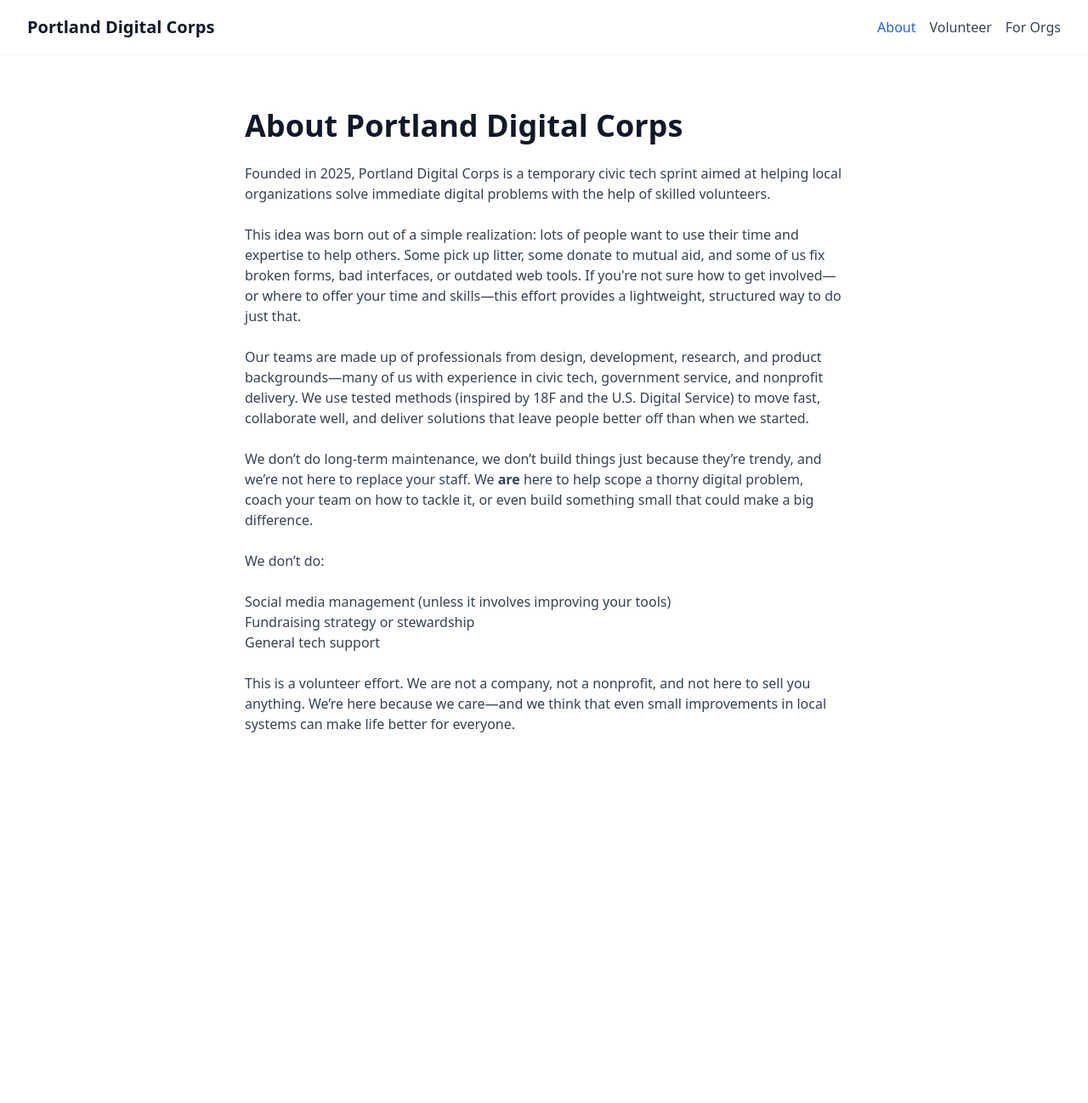
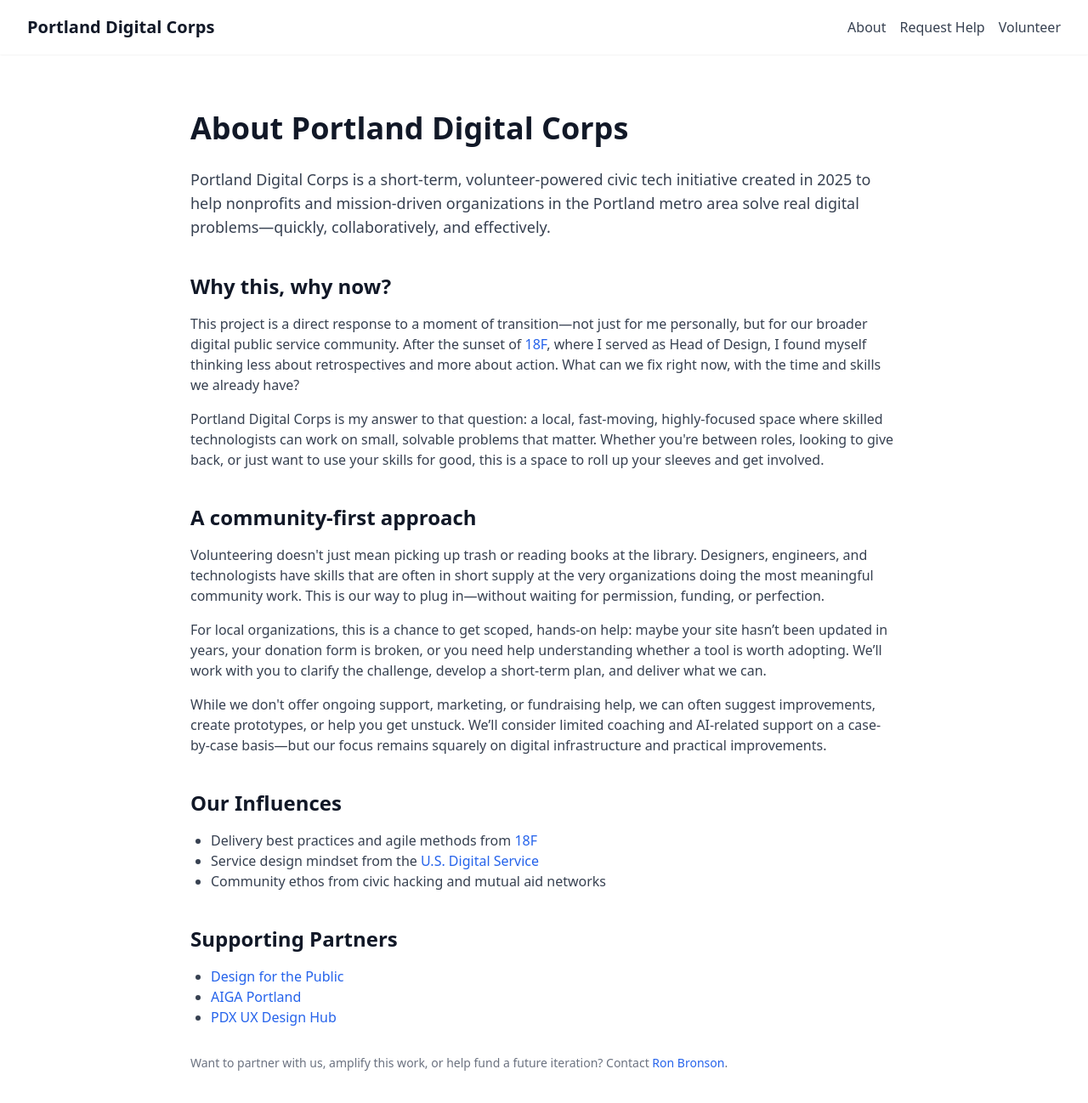
Before and after one commit to PDX-Digital-Corps/homepage, a plain HTML site: page about.html in a window 1280 px wide. Shown: the whole page at 85% size. Before the commit the page ends 928 px from the top, so only its background shows below. Drawn offline with nearby package versions, Linux system fonts and the light colour scheme.

Commit message:
Update about.html

```diff
--- a/about.html
+++ b/about.html
@@ -4,7 +4,7 @@
   <meta charset="UTF-8" />
   <meta name="viewport" content="width=device-width, initial-scale=1.0" />
   <title>About | Portland Digital Corps</title>
-  <meta name="description" content="Learn more about Portland Digital Corps, a volunteer civic tech sprint founded in 2025 to help local organizations with meaningful digital challenges." />
+  <meta name="description" content="Learn more about the motivations and values behind Portland Digital Corps, a volunteer civic tech initiative led by Ron Bronson." />
   <script src="https://cdn.tailwindcss.com"></script>
 </head>
 <body class="bg-white text-gray-900">
@@ -13,47 +13,60 @@
       <div class="flex justify-between h-16 items-center">
         <a href="/" class="text-xl font-bold text-gray-900">Portland Digital Corps</a>
         <div class="flex space-x-4">
-          <a href="/about.html" class="text-blue-600 font-medium">About</a>
-          <a href="/volunteer.html" class="text-gray-700 hover:text-blue-500 font-medium">Volunteer</a>
-          <a href="/orgs.html" class="text-gray-700 hover:text-blue-500 font-medium">For Orgs</a>
+          <a href="/about.html" class="text-gray-700 hover:text-blue-500 font-medium">About</a>
+          <a href="https://forms.gle/YOUR_ORG_FORM" class="text-gray-700 hover:text-blue-500 font-medium">Request Help</a>
+          <a href="https://forms.gle/YOUR_VOLUNTEER_FORM" class="text-gray-700 hover:text-blue-500 font-medium">Volunteer</a>
         </div>
       </div>
     </div>
   </nav>
 
   <main class="py-16">
-    <div class="max-w-3xl mx-auto px-4 sm:px-6 lg:px-8">
-      <h1 class="text-4xl font-bold mb-6">About Portland Digital Corps</h1>
-      <div class="prose prose-lg text-gray-700 space-y-6">
-        <p>
-          Founded in 2025, Portland Digital Corps is a temporary civic tech sprint aimed at helping local organizations solve immediate digital problems with the help of skilled volunteers.
+    <div class="max-w-4xl mx-auto px-4 sm:px-6 lg:px-8">
+      <h1 class="text-4xl font-bold mb-6 leading-tight">About Portland Digital Corps</h1>
+      <p class="text-lg text-gray-700 mb-6">
+        Portland Digital Corps is a short-term, volunteer-powered civic tech initiative created in 2025 to help nonprofits and mission-driven organizations in the Portland metro area solve real digital problems—quickly, collaboratively, and effectively.
       </p>
 
-        <p>
-          This idea was born out of a simple realization: lots of people want to use their time and expertise to help others. Some pick up litter, some donate to mutual aid, and some of us fix broken forms, bad interfaces, or outdated web tools. If you're not sure how to get involved—or where to offer your time and skills—this effort provides a lightweight, structured way to do just that.
+      <h2 class="text-2xl font-semibold mt-10 mb-4">Why this, why now?</h2>
+      <p class="text-gray-700 mb-4">
+        This project is a direct response to a moment of transition—not just for me personally, but for our broader digital public service community. After the sunset of <a class="text-blue-600 hover:text-blue-800" href="https://18f.org" target="_blank" rel="noopener">18F</a>, where I served as Head of Design, I found myself thinking less about retrospectives and more about action. What can we fix right now, with the time and skills we already have?
       </p>
 
-        <p>
-          Our teams are made up of professionals from design, development, research, and product backgrounds—many of us with experience in civic tech, government service, and nonprofit delivery. We use tested methods (inspired by 18F and the U.S. Digital Service) to move fast, collaborate well, and deliver solutions that leave people better off than when we started.
+      <p class="text-gray-700 mb-4">
+        Portland Digital Corps is my answer to that question: a local, fast-moving, highly-focused space where skilled technologists can work on small, solvable problems that matter. Whether you're between roles, looking to give back, or just want to use your skills for good, this is a space to roll up your sleeves and get involved.
       </p>
 
-        <p>
-          We don’t do long-term maintenance, we don’t build things just because they’re trendy, and we’re not here to replace your staff. We <strong>are</strong> here to help scope a thorny digital problem, coach your team on how to tackle it, or even build something small that could make a big difference.
+      <h2 class="text-2xl font-semibold mt-10 mb-4">A community-first approach</h2>
+      <p class="text-gray-700 mb-4">
+        Volunteering doesn't just mean picking up trash or reading books at the library. Designers, engineers, and technologists have skills that are often in short supply at the very organizations doing the most meaningful community work. This is our way to plug in—without waiting for permission, funding, or perfection.
       </p>
 
-        <p>
-          We don’t do:
-          <ul>
-            <li>Social media management (unless it involves improving your tools)</li>
-            <li>Fundraising strategy or stewardship</li>
-            <li>General tech support</li>
-          </ul>
+      <p class="text-gray-700 mb-4">
+        For local organizations, this is a chance to get scoped, hands-on help: maybe your site hasn’t been updated in years, your donation form is broken, or you need help understanding whether a tool is worth adopting. We’ll work with you to clarify the challenge, develop a short-term plan, and deliver what we can.
       </p>
 
-        <p>
-          This is a volunteer effort. We are not a company, not a nonprofit, and not here to sell you anything. We’re here because we care—and we think that even small improvements in local systems can make life better for everyone.
+      <p class="text-gray-700 mb-4">
+        While we don't offer ongoing support, marketing, or fundraising help, we can often suggest improvements, create prototypes, or help you get unstuck. We’ll consider limited coaching and AI-related support on a case-by-case basis—but our focus remains squarely on digital infrastructure and practical improvements.
       </p>
-      </div>
+
+      <h2 class="text-2xl font-semibold mt-10 mb-4">Our Influences</h2>
+      <ul class="list-disc pl-6 text-gray-700 mb-6">
+        <li>Delivery best practices and agile methods from <a class="text-blue-600 hover:text-blue-800" href="https://18f.org" target="_blank" rel="noopener">18F</a></li>
+        <li>Service design mindset from the <a class="text-blue-600 hover:text-blue-800" href="https://en.wikipedia.org/wiki/United_States_Digital_Service" target="_blank" rel="noopener">U.S. Digital Service</a></li>
+        <li>Community ethos from civic hacking and mutual aid networks</li>
+      </ul>
+
+      <h2 class="text-2xl font-semibold mt-10 mb-4">Supporting Partners</h2>
+      <ul class="list-disc pl-6 text-gray-700 mb-6">
+        <li><a href="https://designforthepublic.org" class="text-blue-600 hover:text-blue-800" target="_blank">Design for the Public</a></li>
+        <li><a href="https://portland.aiga.org" class="text-blue-600 hover:text-blue-800" target="_blank">AIGA Portland</a></li>
+        <li><a href="https://www.meetup.com/pdx-ux-design-hub/" class="text-blue-600 hover:text-blue-800" target="_blank">PDX UX Design Hub</a></li>
+      </ul>
+
+      <p class="text-sm text-gray-500 mt-8">
+        Want to partner with us, amplify this work, or help fund a future iteration? Contact <a href="mailto:contact@ronbronson.com" class="text-blue-600 hover:text-blue-800">Ron Bronson</a>.
+      </p>
     </div>
   </main>
 </body>
```
Lines whose indentation alone changed are shown as unchanged.
